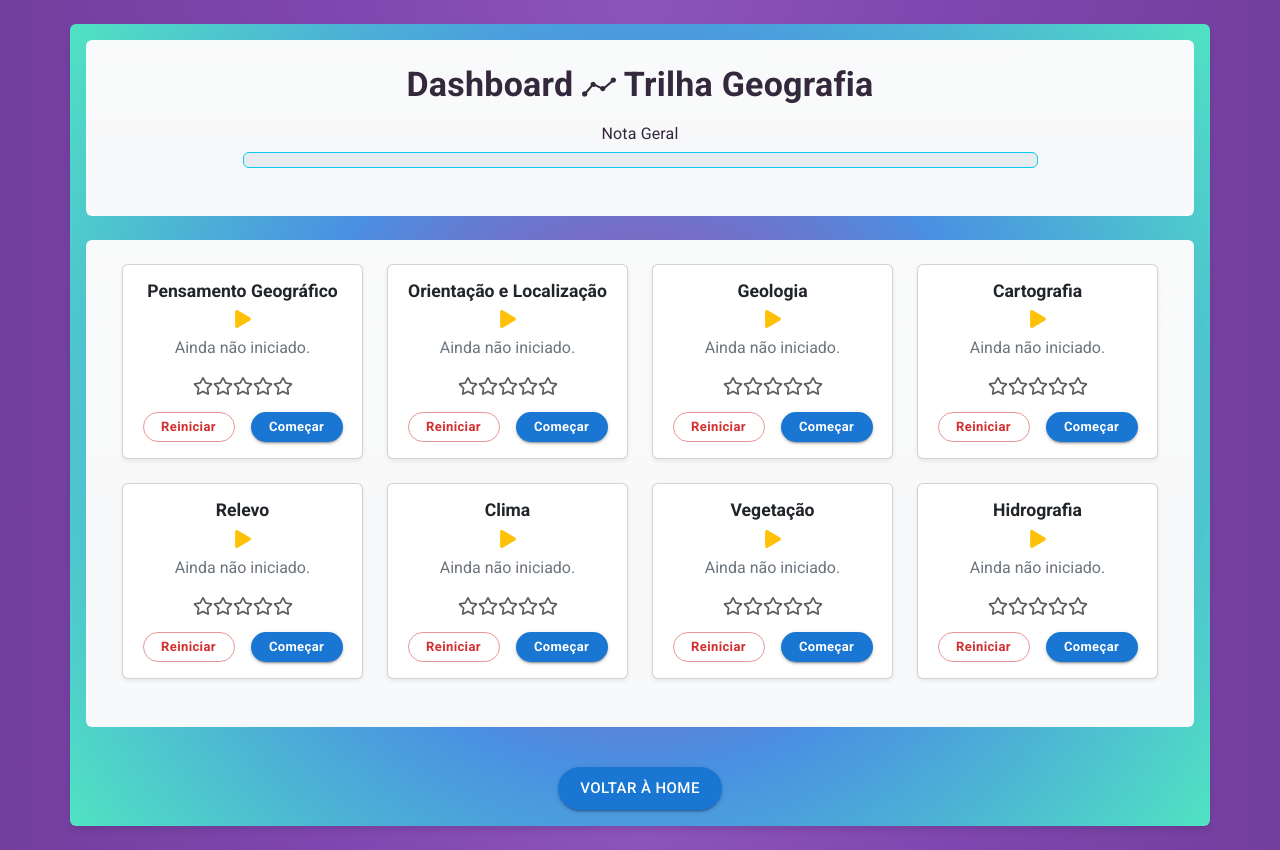
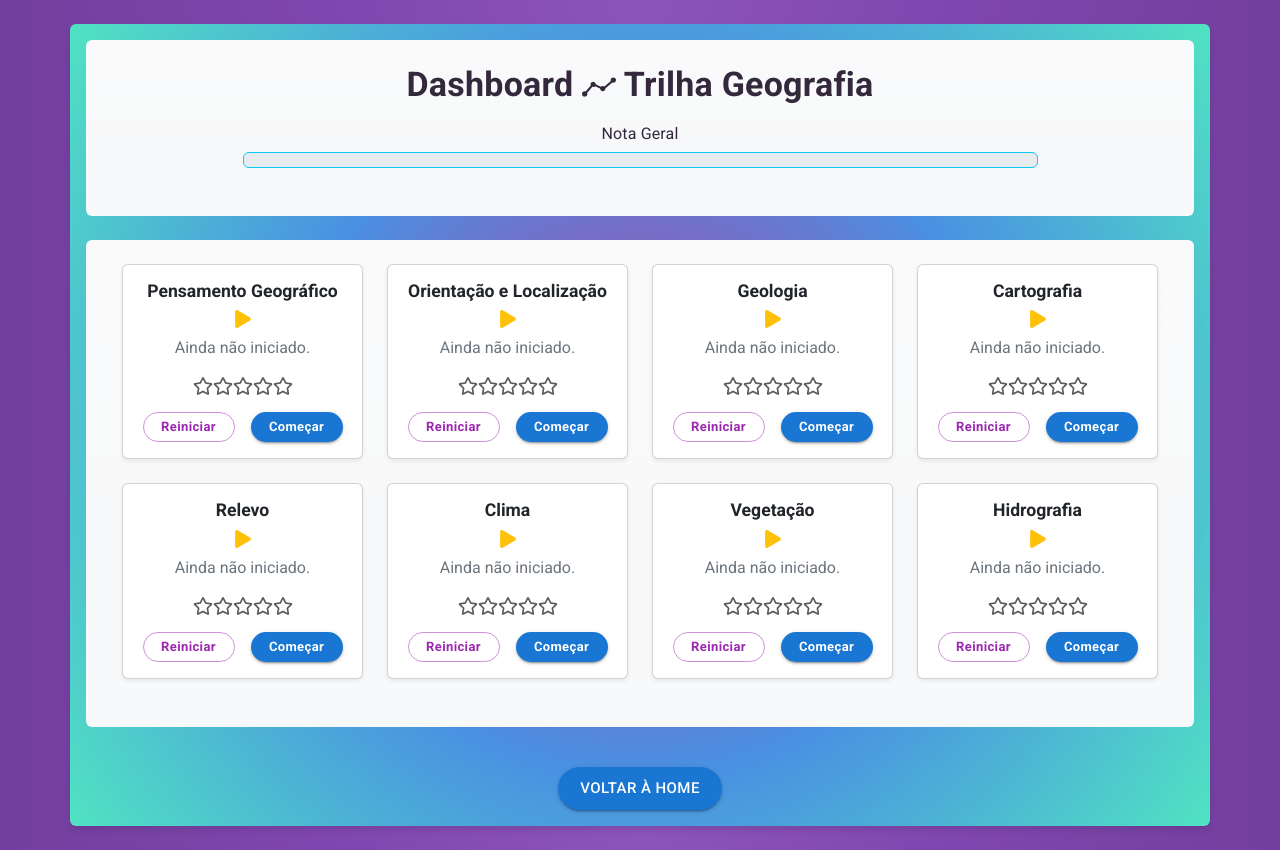
Before and after one commit to Biasiolo/teste-trivia-game, a React (Vite) app: page /modules in a window 1280 px wide. Built offline with nearby package versions, Linux system fonts and the light colour scheme.

Commit message:
ajustes gerais

```diff
--- a/src/pages/Modules.jsx
+++ b/src/pages/Modules.jsx
@@ -142,13 +142,14 @@ function Modules() {
                 <div className="d-flex justify-content-center gap-3 mt-3">
                 <Button
                     variant="outlined"
-                    color="error"
+                    color="secondary"
                     size="small"
+
                     sx={{
                       borderRadius: '24px',
                       width: '92px',
                       textTransform: 'none',
-                      fontWeight: 'bold',
+                      fontWeight:'bold',
                     }}
                     onClick={() => resetModuleProgress(module.id)}
                   >
@@ -162,7 +163,7 @@ function Modules() {
                       borderRadius: '24px',
                       width: '92px',
                       textTransform: 'none',
-                      fontWeight: 'bold',
+                      fontWeight:'bold',
                     }}
                     onClick={() =>
                       module.completed
```
